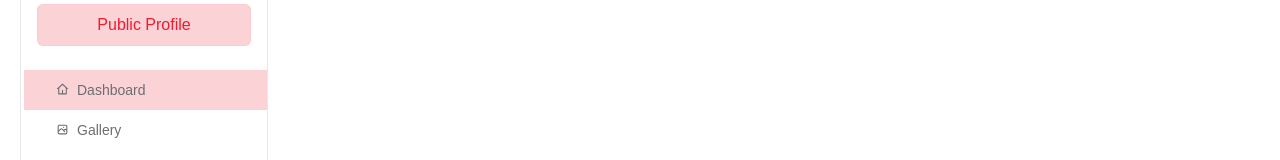
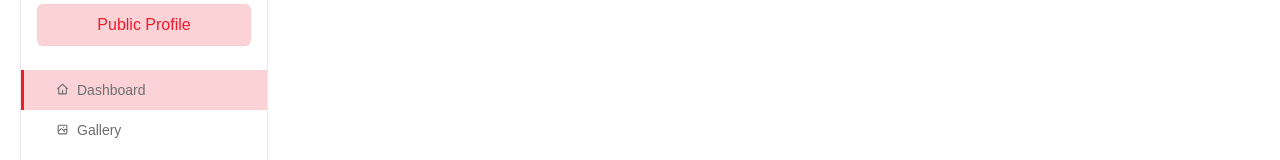
Before and after one commit to tausif40/morematrimony, a React (Create React App) app: page /dashboard in a window 1280 px wide. Shown: the part 361-521 px from the top of the page. Built offline with nearby package versions, Linux system fonts and the light colour scheme.

Commit message:
scroll update

```diff
--- a/src/component/Dashboard/ProfileOption.js
+++ b/src/component/Dashboard/ProfileOption.js
@@ -48,7 +48,7 @@ function ProfileOption() {
 				<div className='flex flex-col text-headingGray text-sm mt-6'>
 					{navOption.map((value, index) => (
 						<Link to={value.path} >
-							<p className={`cursor-pointer px-8 py-[10px] flex items-center gap-2 border-l-[3px] border-white hover:bg-[#fbcbcfd4] hover:border-l-[3px] hover:border-hotRed ${value.path == currentPath && 'bg-[#fbcbcfd4] border-red-600'}`}><value.icon size={13} />{value.name}</p>
+							<p className={`cursor-pointer px-8 py-[10px] flex items-center gap-2 border-l-[3px] hover:bg-[#fbcbcfd4] hover:border-l-[3px] hover:border-hotRed ${value.path == currentPath ? 'bg-[#fbcbcfd4] border-hotRed' : 'border-transparent'}`}><value.icon size={13} />{value.name}</p>
 						</Link>
 					))}
 				</div >
--- a/src/component/NavBar/NavMain.js
+++ b/src/component/NavBar/NavMain.js
@@ -6,7 +6,7 @@ const NavMain = () => {
 	const navigate = useNavigate();
 	const [ path, setPath ] = useState('')
 
-	const navOption = [
+	// const navOption = [
 	// {
 	// 	url: '/',
 	// 	name: 'Home'
@@ -27,7 +27,7 @@ const NavMain = () => {
 	// 	url: '/contact-us',
 	// 	name: 'Contact Us'
 	// }
-	]
+	// ]
 
 	const handleScroll = (id) => {
 		// console.log(document.getElementById(id));
@@ -40,15 +40,6 @@ const NavMain = () => {
 		}
 		document.getElementById(id).scrollIntoView({ behavior: 'smooth' });
 	};
-
-	// const handleScroll = (id) => {
-	// 	const element = document.getElementById(id);
-	// 	const yOffset = -70; // Adjust this based on your navbar height
-	// 	const y = element.getBoundingClientRect().top + window.pageYOffset + yOffset;
-
-	// 	window.scrollTo({ top: y, behavior: 'smooth' });
-	// };
-
 
 	useEffect(() => {
 		const pathName = location.pathname
```
Lines whose indentation alone changed are shown as unchanged.
